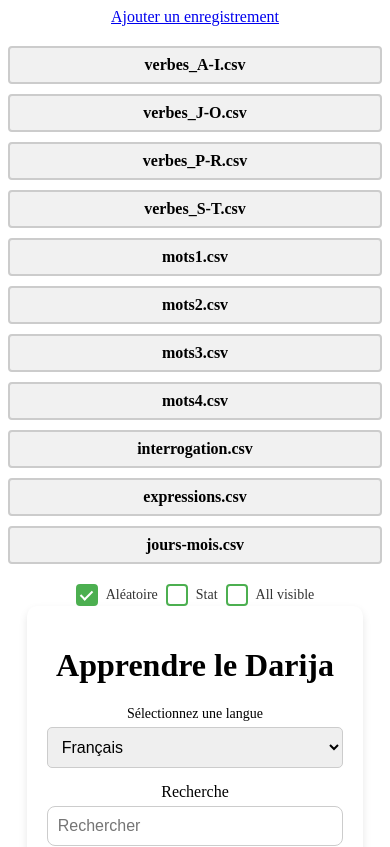
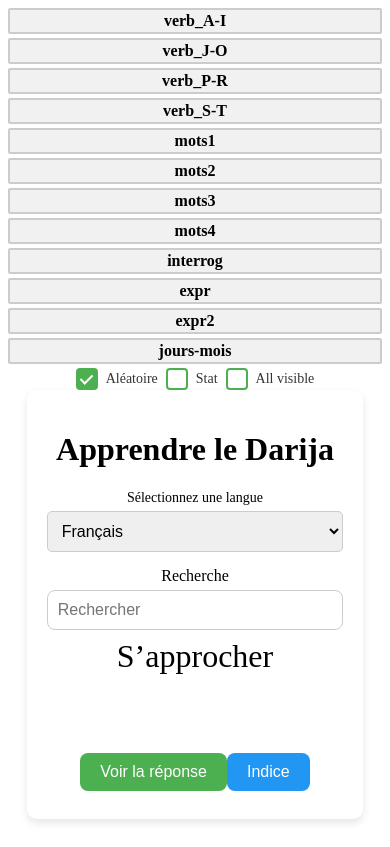
Before and after one commit to locfab/Traduction, a Nuxt app: page / in a window 390 px wide. Shown: the top 847 px of the page. Built offline with nearby package versions, Linux system fonts and the light colour scheme.

Commit message:
clean petit

```diff
--- a/pages/index.vue
+++ b/pages/index.vue
@@ -1,5 +1,5 @@
 <template>
-  <div class="link-to-add">
+  <div class="link-to-add" v-if="false">
     <NuxtLink to="/add">Ajouter un enregistrement</NuxtLink>
   </div>
   <div class="categories-container">
@@ -8,7 +8,7 @@
         :class="['category', isSelectedFile(file) ? 'selected' : '']"
         :key="file"
         @click="selectFile(file)">
-      <span>{{ file }} </span>
+      <span>{{ formatFileName(file) }} </span>
     </div>
   </div>
   <div class="options">
@@ -58,7 +58,6 @@
   </div>
 </template>
 
-
 <script setup lang="ts">
 import { ref, computed, onMounted } from 'vue';
 import LanguageSelector from "../components/LanguageSelector.vue";
@@ -67,49 +66,47 @@ import CheckBox from "~/components/input/CheckBox.vue";
 
 const words = ref<Line[]>([]);
 const currentLanguage = ref<string>('fr');
-const files = ref<string[]>(["verbes_A-I.csv", "verbes_J-O.csv", "verbes_P-R.csv", "verbes_S-T.csv", "mots1.csv", "mots2.csv", "mots3.csv", "mots4.csv", "interrogation.csv", "expressions.csv", "jours-mois.csv"]);
-const selectedFiles = ref<string[]>([]); // Spread operator to copy the array
+const files = ref<string[]>(["verb_A-I.csv", "verb_J-O.csv", "verb_P-R.csv", "verb_S-T.csv", "mots1.csv", "mots2.csv", "mots3.csv", "mots4.csv", "interrog.csv", "expr.csv", "expr2.csv", "jours-mois.csv"]);
+const selectedFiles = ref<string[]>([]);
 const isRandom = ref<boolean>(true);
 const showIndex = ref<boolean>(false);
-const search = ref<string>(''); // Variable pour la recherche
-const visibleAnswers = ref<boolean>(false); // Variable pour la recherche
+const search = ref<string>('');
+const visibleAnswers = ref<boolean>(false);
 
-// Fonction pour sélectionner un fichier
 function selectFile(file: string) {
   selectedFiles.value = isSelectedFile(file) ? selectedFiles.value.filter(sf => sf !== file) : [...selectedFiles.value, file];
   loadCSV();
 }
 
-// Fonction pour changer la langue
 function updateLanguage(language: string) {
   currentLanguage.value = language;
 }
 
-// Fonction pour vérifier si un fichier est sélectionné
 function isSelectedFile(file: string): boolean {
   return selectedFiles.value.includes(file);
 }
 
-// Interface de structure de ligne
+function formatFileName(file: string): string {
+  return file.replace('.csv', '');
+}
+
 interface Line {
   fr: string;
   phonetic: string;
   ar: string;
 }
 
-// Charger les fichiers CSV
 async function loadCSV() {
-  const tempWords = []; // Accumule les mots temporairement
-
+  const tempWords = [];
   const filesToLoad = selectedFiles.value.length ? selectedFiles.value : files.value;
 
   for (const file of filesToLoad) {
     const response = await fetch(file);
     const data = await response.text();
-    tempWords.push(...parseCSV(data)); // Ajoute les nouveaux mots dans le tableau temporaire
+    tempWords.push(...parseCSV(data));
   }
 
-  words.value = tempWords; // Mise à jour unique
+  words.value = tempWords;
 }
 
 function parseCSV(data: any) : Line[] {
@@ -132,25 +129,22 @@ const filteredWords = computed(() => {
   });
 });
 
-// Charger les fichiers au montage du composant
 onMounted(() => {
   loadCSV();
 });
-
 </script>
 
 <style>
-/* Conteneur principal */
 .container {
   text-align: center;
-  width: 100%; /* Utiliser toute la largeur disponible */
-  max-width: 500px; /* Limiter la largeur maximale pour ne pas être trop large sur les grands écrans */
+  width: 100%;
+  max-width: 500px;
   background: #fff;
   padding: 20px;
   border-radius: 10px;
   box-shadow: 0 4px 8px rgba(0, 0, 0, 0.1);
-  margin: 0 auto; /* Centrer horizontalement */
-  box-sizing: border-box; /* Assurer que padding ne dépasse pas de la taille spécifiée */
+  margin: 0 auto;
+  box-sizing: border-box;
 }
 
 .link-to-add {
@@ -161,52 +155,48 @@ onMounted(() => {
   justify-content: center;
 }
 
-/* Conteneur pour les catégories */
 .categories-container {
   display: flex;
   flex-wrap: wrap;
-  gap: 10px;
-  justify-content: center; /* Centrer les catégories horizontalement */
-  margin: 20px auto;
+  gap: 4px;
+  justify-content: center;
+  margin: 4px auto;
   width: 100%;
-  max-width: 700px; /* Limiter la largeur du conteneur des catégories */
+  max-width: 700px;
   box-sizing: border-box;
 }
 
-/* Style de chaque catégorie */
 .category {
   background-color: #f1f1f1;
   border: 2px solid #ccc;
-  padding: 8px 16px;
-  border-radius: 4px;
-  font-size: 16px;
-  font-weight: 600;
+  padding: 2px 4px; /* Réduction des marges internes */
+  border-radius: 2px;
+  font-size: 16px; /* Taille de police réduite */
+  font-weight: 700; /* Réduction de l'épaisseur de la police */
   text-align: center;
   cursor: pointer;
   transition: all 0.3s ease;
-  flex: 1 0 30%; /* Chaque catégorie prendra environ 30% de la largeur du conteneur */
+  flex: 1 0 18%; /* Taille plus petite pour afficher plus de catégories */
   box-sizing: border-box;
 }
 
-/* Effet au survol */
 .category:hover {
   border: 2px solid #007BFF;
   color: black;
   transform: scale(1.05);
 }
 
-/* Effet lors de la sélection */
 .category.selected {
   background-color: #ff1493;
   color: white;
   border-color: #ff1493;
 }
 
-/* Centrer le texte de chaque catégorie */
 .category span {
   display: block;
   text-align: center;
 }
+
 .show-index {
   margin-left: 8px;
 }
@@ -215,20 +205,18 @@ onMounted(() => {
   margin-left: 8px;
 }
 
-/* Responsive Design pour mobile */
 @media (max-width: 600px) {
   .container {
-    width: 90%; /* Plus large sur les petits écrans */
+    width: 90%;
   }
   .category {
-    flex: 1 0 45%; /* Sur les petits écrans, chaque catégorie prendra 45% de la largeur */
+    flex: 1 0 30%; /* Ajustement pour petits écrans */
   }
 }
 
 @media (max-width: 400px) {
   .category {
-    flex: 1 0 100%; /* Sur les écrans très petits, chaque catégorie prendra toute la largeur */
+    flex: 1 0 100%;
   }
 }
-
 </style>
```
Also changed, not shown: public/expr.csv (renamed from public/expressions.csv), public/expr2.csv (added), public/interrog.csv (renamed from public/interrogation.csv), public/verb_A-I.csv (renamed from public/verbes_A-I.csv), public/verb_J-O.csv (renamed from public/verbes_J-O.csv), public/verb_P-R.csv (renamed from public/verbes_P-R.csv), public/verb_S-T.csv (renamed from public/verbes_S-T.csv).
